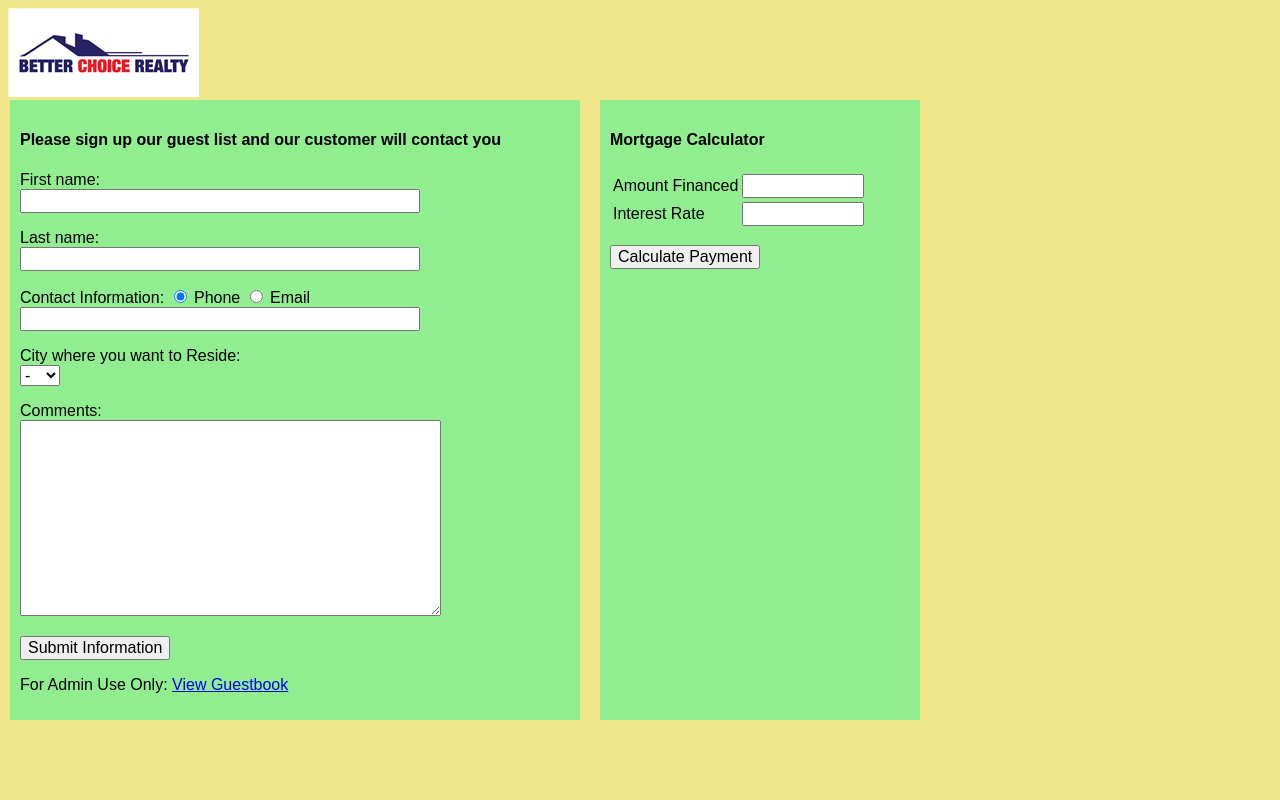
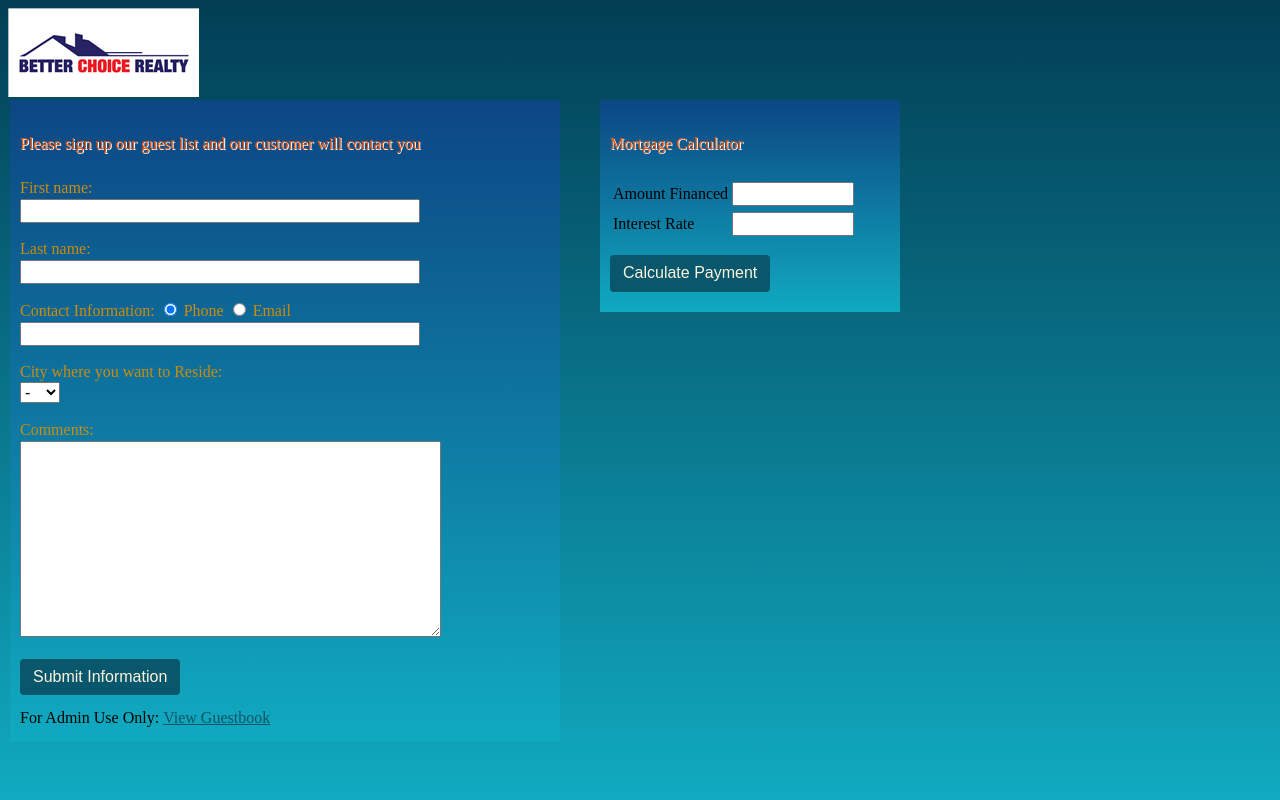
Before and after one commit to suv191/vsite, a PHP site: page /asignment3/index.php in a window 1280 px wide. Run offline with PHP 8.4, Linux system fonts and the light colour scheme.

Commit message:
css modified

```diff
--- a/asignment3/css/basic.css
+++ b/asignment3/css/basic.css
@@ -1,13 +1,62 @@
 
-body {
+
+caption, th, td {
+  text-align: left;
+  font-weight: normal;
+  vertical-align: middle; }
+
+
+
+* {
+  -webkit-box-sizing: border-box;
+  -moz-box-sizing: border-box;
+  box-sizing: border-box; }
+
+
+
+html {
+  background-color: #023E54;
+  background-image: -webkit-gradient(linear, 0% 0%, 0% 100%, from(#023E54), to(#10AAC0));
+  background-image: -webkit-linear-gradient(top, #023E54, #10AAC0);
+  background-image: -moz-linear-gradient(top, #023E54, #10AAC0);
+  background-image: -o-linear-gradient(top, #023E54, #10AAC0);
+  min-height: 100%;
+  height: auto;
+}
+
+/*body {
 
 	font-family:  Arial,sans-serif;
 	color: black;
-	background-color: #F0E68C;
+
+}*/
+body  {
+  font-family: Merriweather, serif;
+  font-size: 1rem;
+  line-height: 160%;
+  *zoom: 1;
+}
+h1, h2, h3, h4, h5, h6 {
+  font-family: 'Bree Serif', serif;
+  font-weight: normal;
+  color: #F4590C;
+  text-shadow: 1px 1px rgb(255,255,255, 1);
 }
 
+a {
+  color: #145266;
+  font-family: Bree Serif, serif;
+}
+
+
+/*p {
+	font-size: 16px;
+}*/
 p {
-	font-size: 16px;
+  line-height: 1.3rem;
+  color: #CA8D0A;
+  margin-bottom: 10px;
+  font-family: 'Merriweather';
 }
 
 input {
@@ -31,7 +80,7 @@ textarea {
 }
 
 .errmsg {
-	color: red;
+	color: #F26F0F;
 }
 
 #basicInfo {
@@ -39,9 +88,16 @@ textarea {
 	left: 10px;
 	top: 100px;
 	width: 550px;
-	height: 600px;
+	height: auto;
 	padding: 10px;
-	background-color: lightgreen;
+	/*background-color: lightgreen;*/
+		 background-color: #0C4683;
+  background-image: -webkit-gradient(linear, 0% 0%, 0% 100%, from(#0C4683), to(#10AAC0));
+  background-image: -webkit-linear-gradient(top, #0C4683, #10AAC0);
+  background-image: -moz-linear-gradient(top, #0C4683, #10AAC0);
+  background-image: -o-linear-gradient(top, #0C4683, #10AAC0);
+  /*min-height: 100%;*/
+  /*min-height: 100%;*/
 }
 
 #mortgage {
@@ -49,9 +105,15 @@ textarea {
 	left: 600px;
 	top: 100px;
 	width: 300px;
-	height: 600px;
+	height: auto;
 	padding: 10px;
-	background-color: lightgreen;
+	/*background-color: lightgreen;*/
+	 background-color: #0C4683;
+  background-image: -webkit-gradient(linear, 0% 0%, 0% 100%, from(#0C4683), to(#10AAC0));
+  background-image: -webkit-linear-gradient(top, #0C4683, #10AAC0);
+  background-image: -moz-linear-gradient(top, #0C4683, #10AAC0);
+  background-image: -o-linear-gradient(top, #0C4683, #10AAC0);
+  /*min-height: 100%;*/
 }
 
 #DetailInfo {
@@ -60,3 +122,37 @@ textarea {
 	top: 100px;
 
 }
+
+.btn {
+    display: inline-block;
+    padding: 6px 12px;
+    margin-bottom: 0;
+    font-size: 1rem;
+    line-height: 140%;
+    text-align: center;
+    text-decoration: none;
+    white-space: nowrap;
+    vertical-align: middle;
+    cursor: pointer;
+    border: 1px solid transparent;
+    border-radius: 4px;
+    background: #09576D;
+    color: #FCF4DC;
+    -webkit-user-select: none;
+       -moz-user-select: none;
+        -ms-user-select: none;
+         -o-user-select: none;
+            user-select: none;
+}
+
+.btn .btn-left {
+  float: left;
+}
+
+.btn .btn-right {
+  float: right;
+}
+
+.btn:hover {
+    background: #C61C6F;
+}
--- a/asignment3/index.php
+++ b/asignment3/index.php
@@ -67,7 +67,7 @@
 				<textarea name="comments"  cols="40" rows="10"></textarea>
 			</p>
 			<p>
-				<input type="submit" value="Submit Information">
+				<input type="submit" class="btn" value="Submit Information">
 			</p>
 		</form>
 
@@ -88,7 +88,7 @@
 					<td><input type="text" name="interest" size="10"></td>
 				</tr>
 			</table>
-			<p><input type="submit" value="Calculate Payment"></p>
+			<p><input type="submit" class="btn" value="Calculate Payment"></p>
 		</form>
 
 	</div>
```
